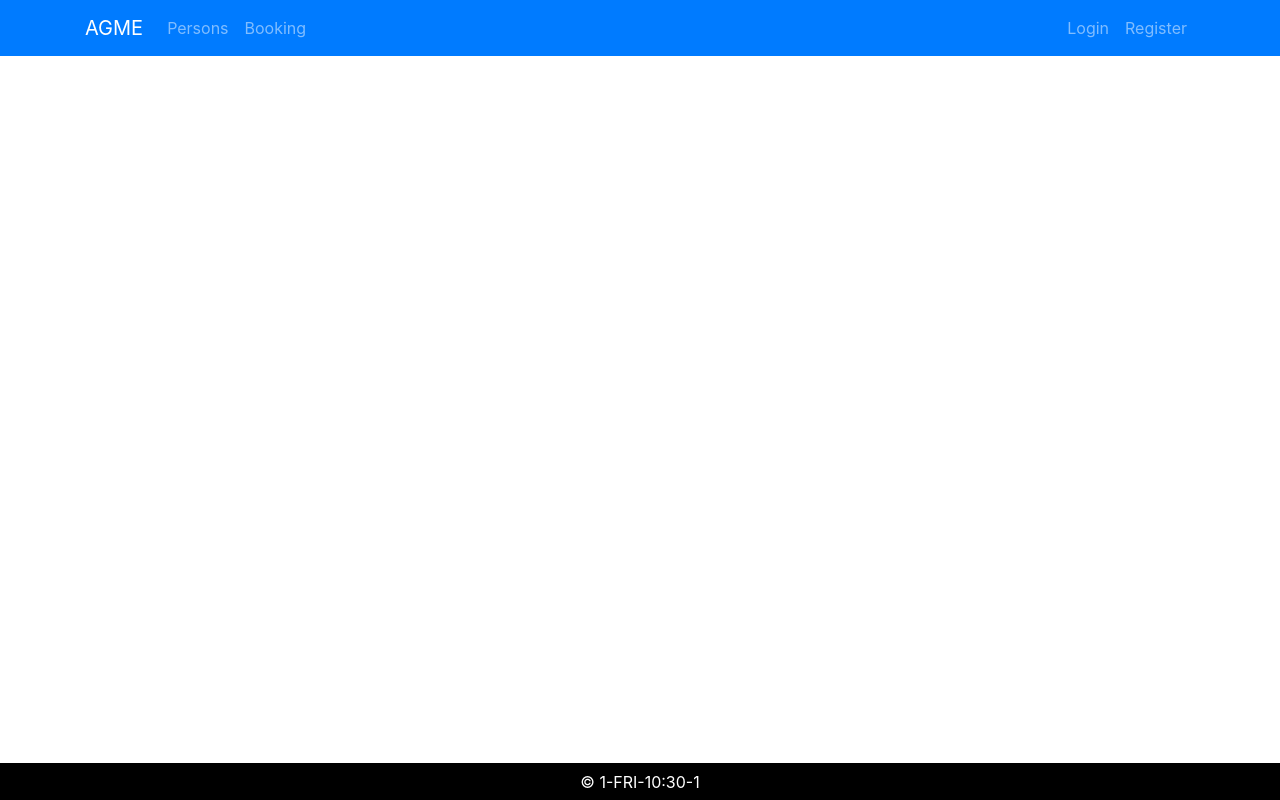
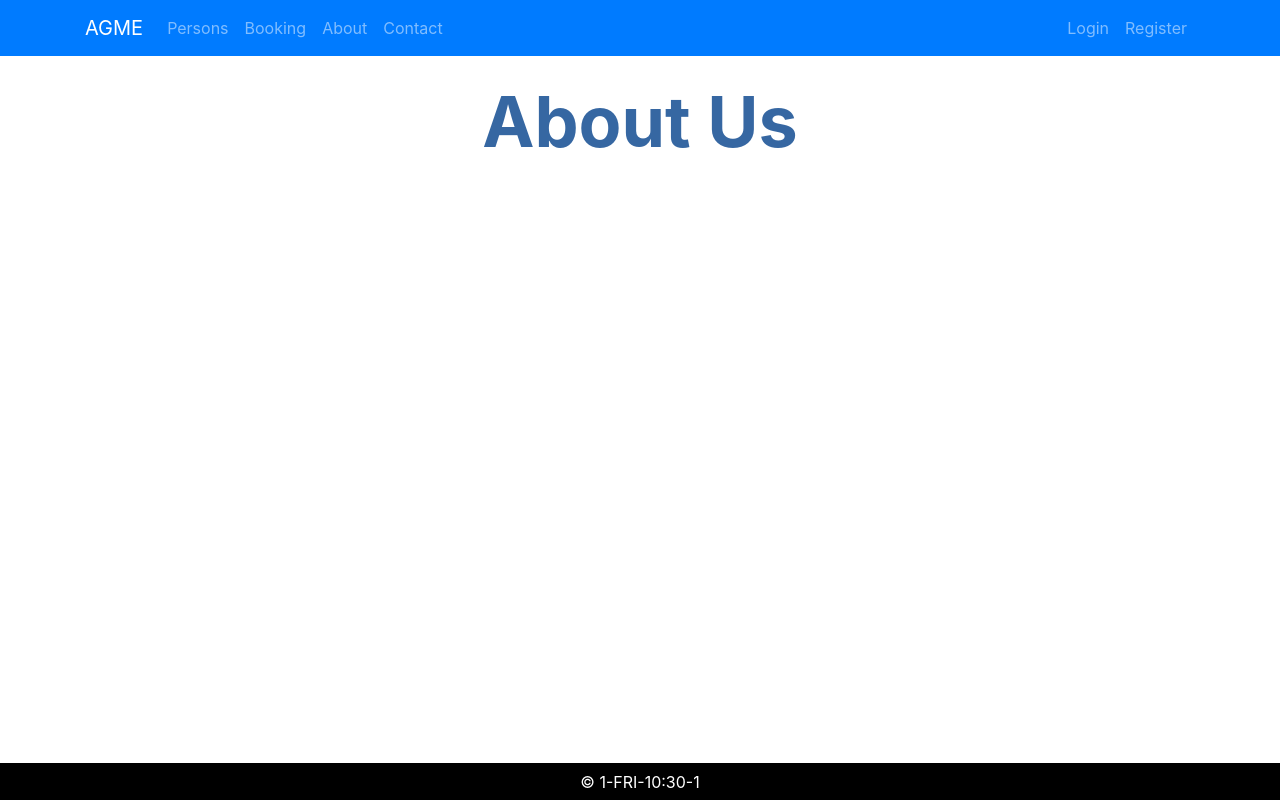
Before and after one commit to RMIT-SEPT/majorproject-1-fri-10-30-1, a React (Create React App) app in the folder FrontEnd/: page /about in a window 1280 px wide. Built offline with nearby package versions, Linux system fonts and the light colour scheme.

Commit message:
Created About and Contact page pathways
/about and /contact

```diff
--- a/FrontEnd/src/App.js
+++ b/FrontEnd/src/App.js
@@ -18,6 +18,9 @@ import Availability from "./components/Bookings/Availability";
 import Login from "./components/Login/Login";
 import Register from "./components/Login/Register";
 
+import AboutUs from "./components/AboutUs";
+import Contact from "./components/Contact";
+
 function App() {
   return (
     <Provider store={store}>
@@ -25,6 +28,9 @@ function App() {
     <div>
      <Header/>
         <Route exact path="/" component={Welcome} />
+        <Route exact path="/about" component={AboutUs} />
+        <Route exact path="/contact" component={Contact} />
+
         <Route exact path="/dashboard" component={Dashboard} />
         <Route exact path="/addPerson" component={AddPerson} />
 
--- /dev/null
+++ b/FrontEnd/src/components/AboutUs.js
@@ -0,0 +1,13 @@
+import React, { Component } from 'react'
+
+class AboutUs extends Component {
+    render() {
+        return (
+            <div>
+                <h2>About Us</h2>
+
+            </div>
+        )
+    }
+}
+export default AboutUs;
--- /dev/null
+++ b/FrontEnd/src/components/Contact.js
@@ -0,0 +1,13 @@
+import React, { Component } from 'react'
+
+class Contact extends Component {
+    render() {
+        return (
+            <div>
+                <h2>Contact Us</h2>
+
+            </div>
+        )
+    }
+}
+export default Contact;
--- a/FrontEnd/src/components/Layout/Header.js
+++ b/FrontEnd/src/components/Layout/Header.js
@@ -25,6 +25,16 @@ import React, { Component } from 'react'
                                         Booking
                                     </a>
                                 </li>
+                                <li className="nav-item">
+                                    <a className="nav-link" href="/about">
+                                        About
+                                    </a>
+                                </li>
+                                <li className="nav-item">
+                                    <a className="nav-link" href="/contact">
+                                        Contact
+                                    </a>
+                                </li>
                             </ul>
 
                             <ul className="navbar-nav ml-auto">
```
